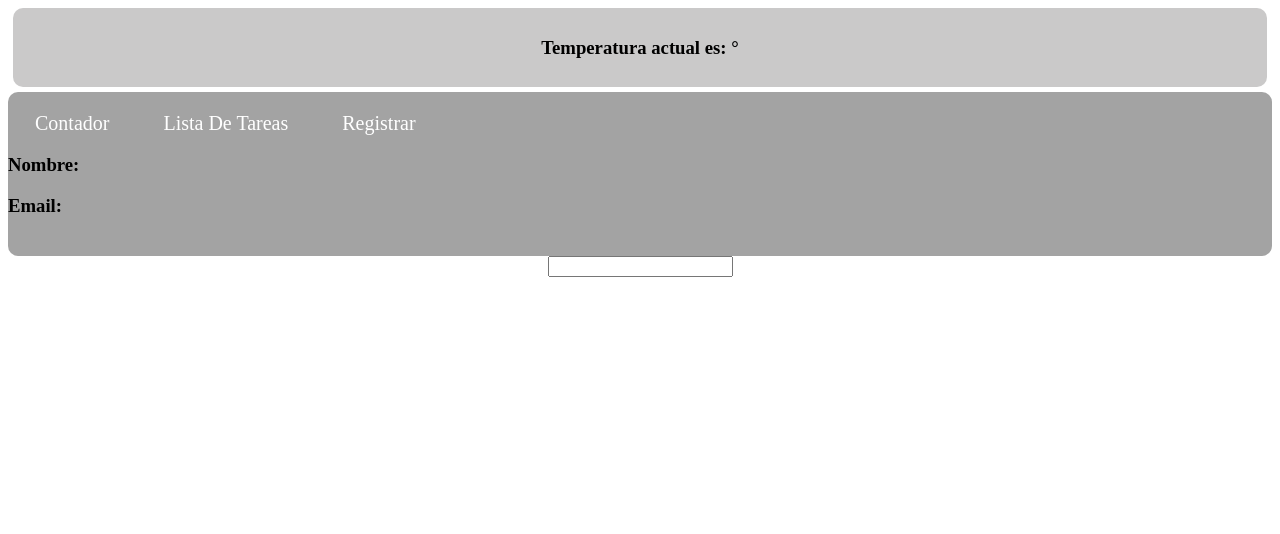
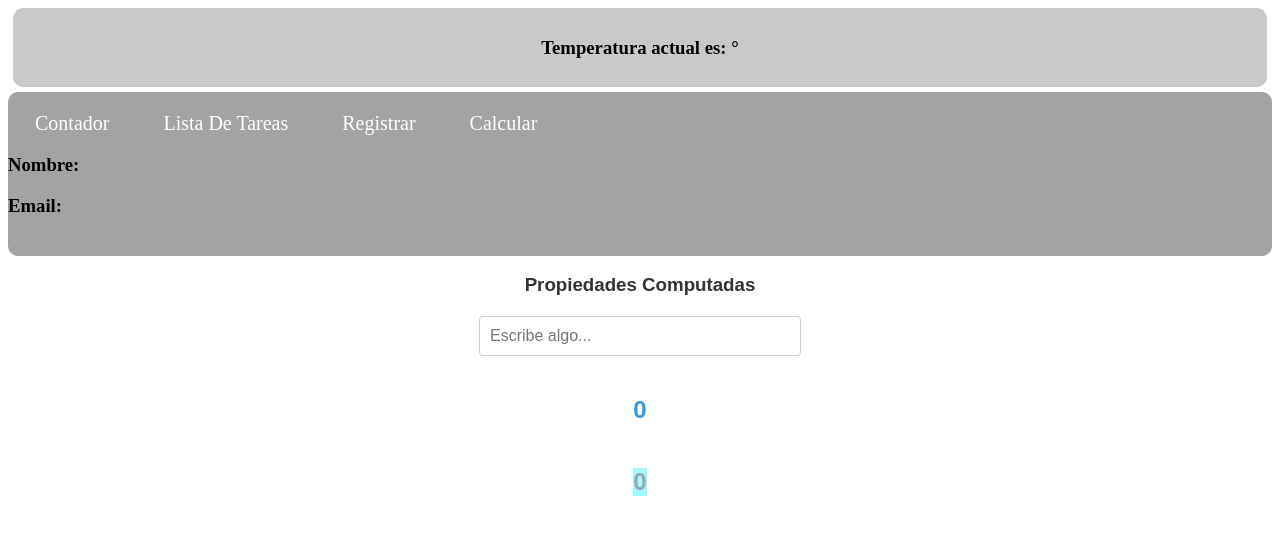
Before and after one commit to jkdevcode/vuejs_documentation_examples, a Vue app: page /calcular in a window 1280 px wide. Shown: the top 534 px of the page. Built offline with nearby package versions, Linux system fonts and the light colour scheme; no server answers.

Commit message:
Add Calcular feature with routing and components for computed properties

```diff
--- a/src/components/Sidebar.vue
+++ b/src/components/Sidebar.vue
@@ -6,6 +6,7 @@
         <li class="list"><router-link to="/contador">Contador</router-link></li>
         <li class="list"><router-link to="/lista-de-tareas">Lista De Tareas</router-link></li>
         <li class="list"><router-link to="/registrar">Registrar</router-link></li>
+        <li class="list"><router-link to="/calcular">Calcular</router-link></li>
       </ul>
       <h3>Nombre: {{ registrarStore.nombre }}</h3> <!-- cuando imprimimos una variable reactiva, no es necesario el .value -->
       <h3>Email: {{ registrarStore.email }}</h3>
--- /dev/null
+++ b/src/modules/calcular/components/ResultadoSection.vue
@@ -0,0 +1,23 @@
+<template>
+  <div class="resultado">{{ props.resultado }}</div>
+</template>
+
+<script setup>
+import { defineProps } from 'vue';
+const props = defineProps(
+  [
+    'resultado'
+  ]
+)
+</script>
+
+<style scoped>
+.resultado {
+  background-color: rgb(163, 247, 253);
+  font-size: 1.5em;
+  font-weight: bold;
+  color: #96a4ae;
+  /* Un color azul agradable */
+  margin-top: 20px;
+}
+</style>
--- /dev/null
+++ b/src/modules/calcular/views/CalcularView.vue
@@ -0,0 +1,51 @@
+<template>
+  <div class="computadas-container">
+    <h3>Propiedades Computadas</h3>
+    <input type="text" v-model="valor" class="input-valor" placeholder="Escribe algo..." />
+    <p class="valor-mostrado">{{ valorCalculado }}</p>
+    <ResultadoSection :resultado="valorCalculado" />
+  </div>
+</template>
+
+<script setup>
+import { ref, computed } from 'vue';
+import ResultadoSection from '../components/ResultadoSection.vue';
+
+
+const valor = ref('');
+const valorCalculado = computed(()=> {
+  return valor.value * 3
+})
+</script>
+
+<style scoped>
+.computadas-container {
+  display: flex;
+  flex-direction: column;
+  align-items: center;
+  justify-content: center;
+  font-family: sans-serif;
+}
+
+h3 {
+  margin-bottom: 20px;
+  color: #333;
+}
+
+.input-valor {
+  width: 300px;
+  padding: 10px;
+  border: 1px solid #ccc;
+  border-radius: 4px;
+  margin-bottom: 20px;
+  font-size: 1em;
+}
+
+.valor-mostrado {
+  font-size: 1.5em;
+  font-weight: bold;
+  color: #3498db;
+  /* Un color azul agradable */
+  margin-top: 20px;
+}
+</style>
--- a/src/router/index.js
+++ b/src/router/index.js
@@ -2,6 +2,7 @@ import { createRouter, createWebHistory } from "vue-router";
 import Contador from "@/modules/contador/components/Contador.vue";
 import ListaDeTareas from "@/modules/listaDeTareas/components/ListaDeTareas.vue";
 import RegistroView from "@/modules/registro/views/RegistroView.vue";
+import CalcularView from "@/modules/calcular/views/CalcularView.vue";
 
 const routes = [
   // {
@@ -24,6 +25,11 @@ const routes = [
     name: "Registrar",
     component: RegistroView
   },
+  {
+    path: "/calcular",
+    name: "calcular",
+    component: CalcularView
+  },
 ];
 
 const router = createRouter({
--- a/src/views/MainView.vue
+++ b/src/views/MainView.vue
@@ -4,8 +4,8 @@
     <Sidebar />
     <div class="content">
       <router-view />
-      <input type="text" v-model="texto"> <!-- v-model nos permite guardar una variable reactiva -->
-      {{ texto }}
+      <!-- <input type="text" v-model="texto"> --> <!-- v-model nos permite guardar una variable reactiva -->
+      <!-- {{ texto }} -->
     </div>
   </div>
   </template>
@@ -13,9 +13,9 @@
   <script setup>
   import Sidebar from '../components/Sidebar.vue'
   import Header from '@/components/Header.vue';
-  import { ref } from "vue";
+/*   import { ref } from "vue";
 
-  const texto = ref('')
+  const texto = ref('') */
   </script>
 
   <style>
```
